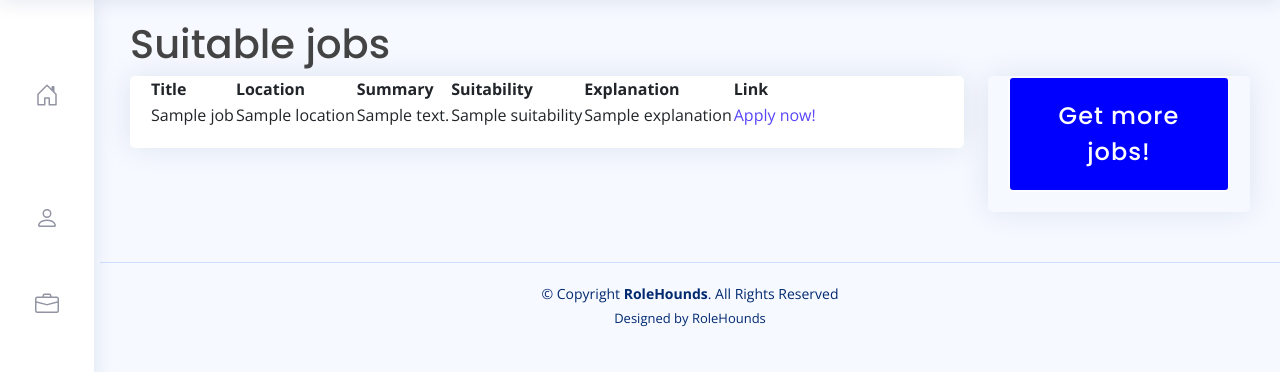
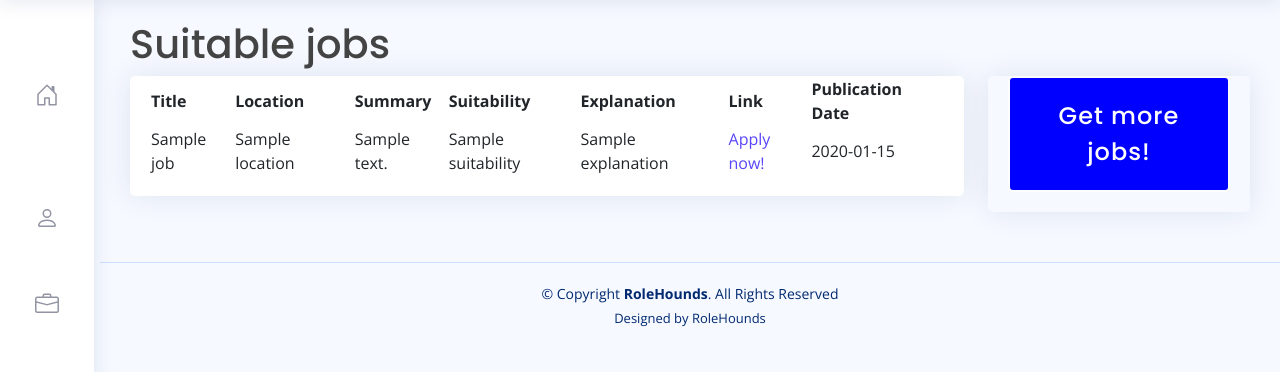
Before and after one commit to 0JCRG0/DjangoApp, a Django app: template DreamedJobAI/templates/DreamedJobAI/user/jobs-user.html in a window 1280 px wide. Shown: the part 60-432 px from the top of the page. Run offline with Django 3.2, Linux system fonts and the light colour scheme; the template is opened without the code that fills it: most values are stand-ins (such as "Sample title", 1, 10 or a date in 2020); grey boxes marked "Sample" are stand-in pictures; some libraries are stand-ins or nearby versions.

Commit message:
new feature

```diff
--- a/DreamedJobAI/templates/DreamedJobAI/user/jobs-user.html
+++ b/DreamedJobAI/templates/DreamedJobAI/user/jobs-user.html
@@ -29,6 +29,7 @@
                                             <th scope="col">Suitability</th>
                                             <th scope="col">Explanation</th>
                                             <th scope="col">Link</th>
+                                            <th scope="col">Publication Date</th>
                                         </tr>
                                     </thead>
                                         <tbody>
@@ -40,6 +41,7 @@
                                                     <td>{{ job.suitability }}</td>
                                                     <td>{{ job.explanation }}</td>
                                                     <td><a href="{{ job.link }}">Apply now!</a></td>
+                                                    <td>{{ job.pubdate }}</td>
                                                 </tr>
                                             {% endfor %}
                                         </tbody>
```
